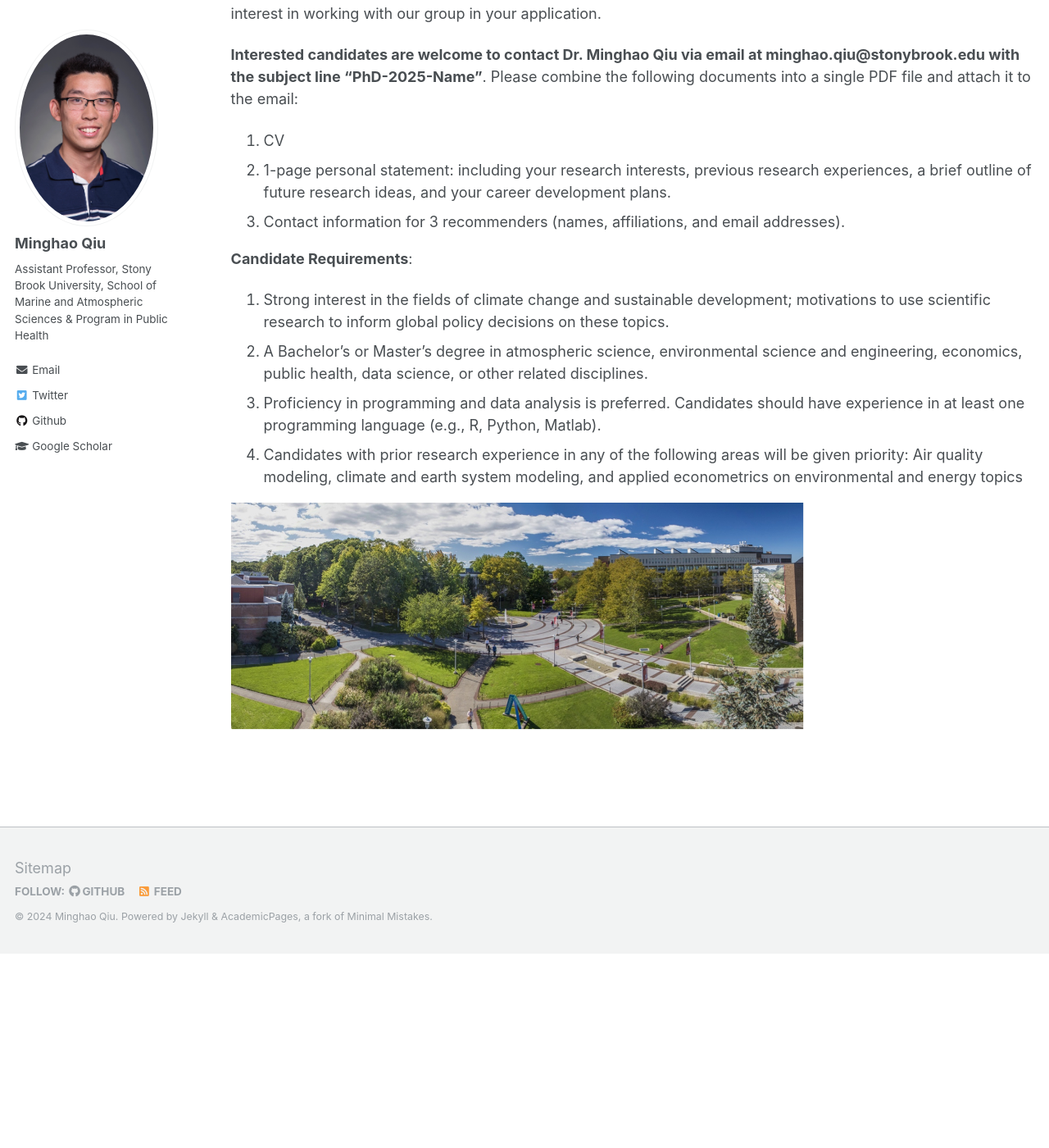
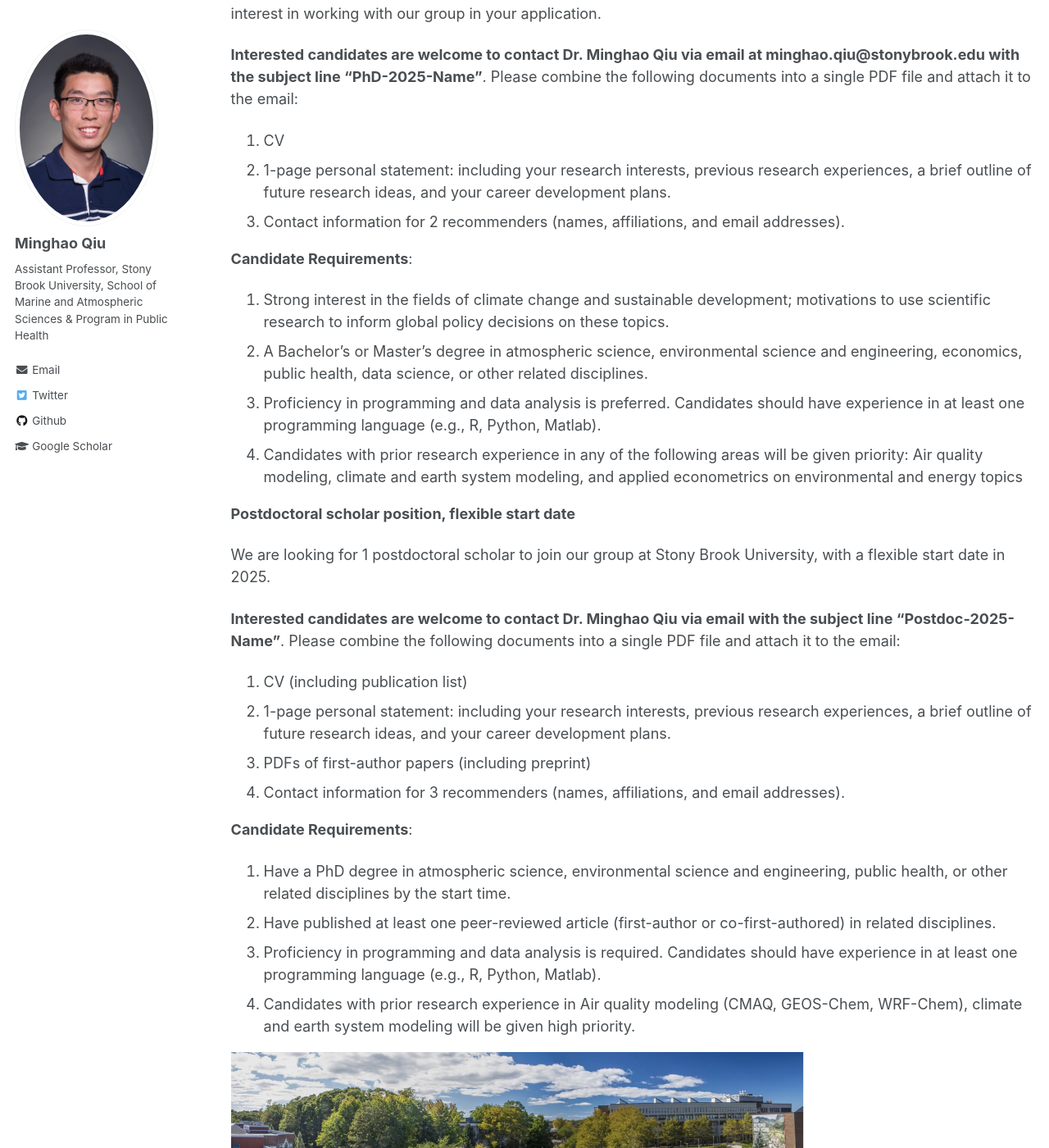
Before and after one commit to mhqiu/mhqiu.github.io, a Jekyll site: the page built from _pages/opportunity.md, in a window 1280 px wide and 1400 px high, scrolled down 343 px. Shown: the whole window at 82% size. Built offline with Jekyll 4.4.1, drawn with Linux system fonts in a browser that asks for light colours; before the commit the page ends 1506 px from its top, so only the background shows below that.

Commit message:
Update opportunity.md

```diff
--- a/_pages/opportunity.md
+++ b/_pages/opportunity.md
@@ -16,7 +16,7 @@ Candidates should apply through the [PhD program in Marine, Atmospheric, and Sus
 **Interested candidates are welcome to contact Dr. Minghao Qiu via email at minghao.qiu@stonybrook.edu with the subject line "PhD-2025-Name"**. Please combine the following documents into a single PDF file and attach it to the email:
 1.	CV
 2.	1-page personal statement: including your research interests, previous research experiences, a brief outline of future research ideas, and your career development plans.
-3.	Contact information for 3 recommenders (names, affiliations, and email addresses).
+3.	Contact information for 2 recommenders (names, affiliations, and email addresses).
 
 
 **Candidate Requirements**:
@@ -27,6 +27,24 @@ Candidates should apply through the [PhD program in Marine, Atmospheric, and Sus
 4.	Candidates with prior research experience in any of the following areas will be given priority: Air quality modeling, climate and earth system modeling, and applied econometrics on environmental and energy topics
 
 
+
+**Postdoctoral scholar position, flexible start date**
+
+We are looking for 1 postdoctoral scholar to join our group at Stony Brook University, with a flexible start date in 2025.
+
+**Interested candidates are welcome to contact Dr. Minghao Qiu via email with the subject line "Postdoc-2025-Name"**. Please combine the following documents into a single PDF file and attach it to the email:
+1.	CV (including publication list)
+2.	1-page personal statement: including your research interests, previous research experiences, a brief outline of future research ideas, and your career development plans.
+3.   PDFs of first-author papers (including preprint)
+3.   Contact information for 3 recommenders (names, affiliations, and email addresses).
+
+
+**Candidate Requirements**:
+1.	Have a PhD degree in atmospheric science, environmental science and engineering, public health, or other related disciplines by the start time.
+2.  Have published at least one peer-reviewed article (first-author or co-first-authored) in related disciplines.
+3.	Proficiency in programming and data analysis is required. Candidates should have experience in at least one programming language (e.g., R, Python, Matlab).
+4.	Candidates with prior research experience in Air quality modeling (CMAQ, GEOS-Chem, WRF-Chem), climate and earth system modeling will be given high priority.
+
 <img src="/images/SBU_campus.png" alt="SBU Campus" align="center" class="inline" width=700 height=223/>
 
 
```
